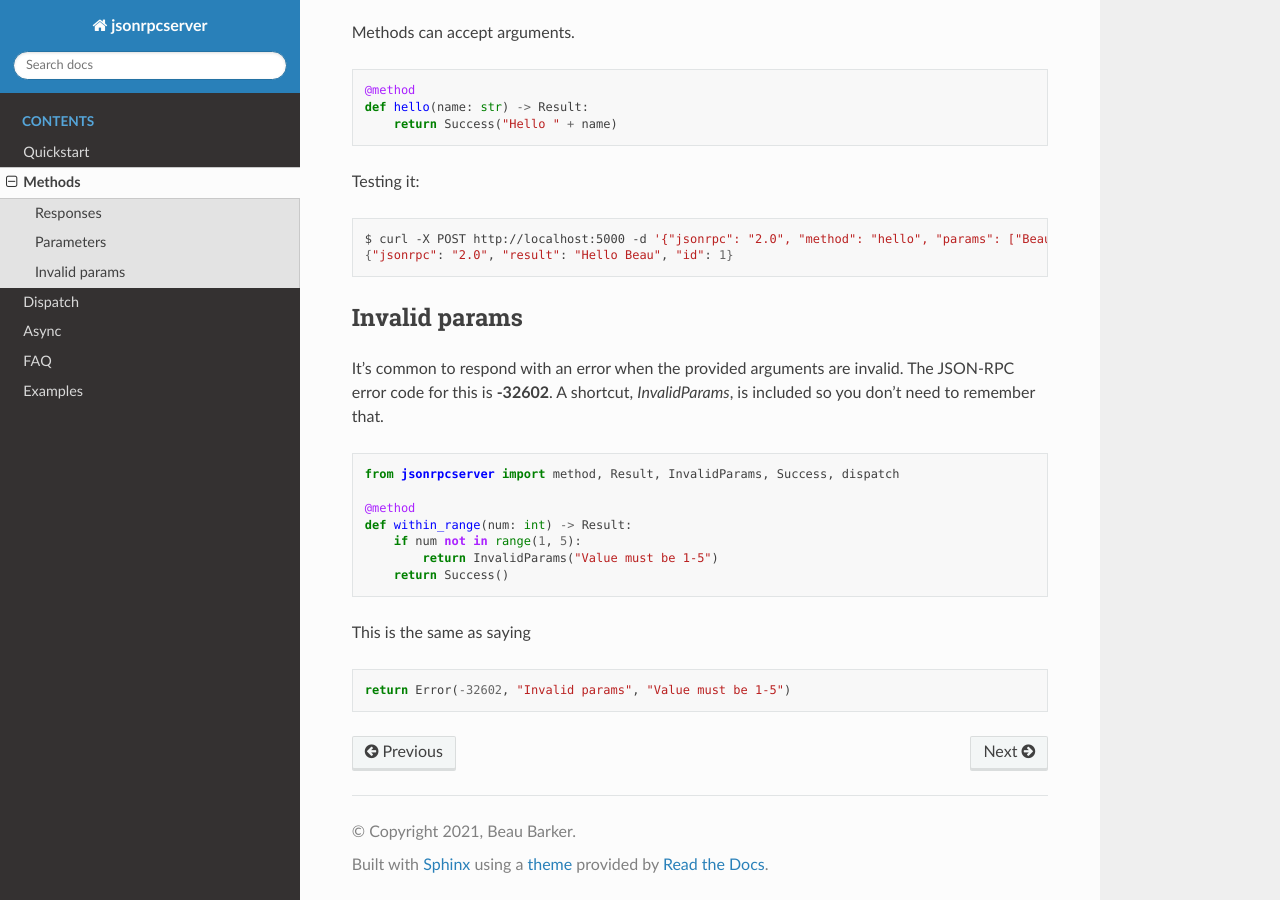
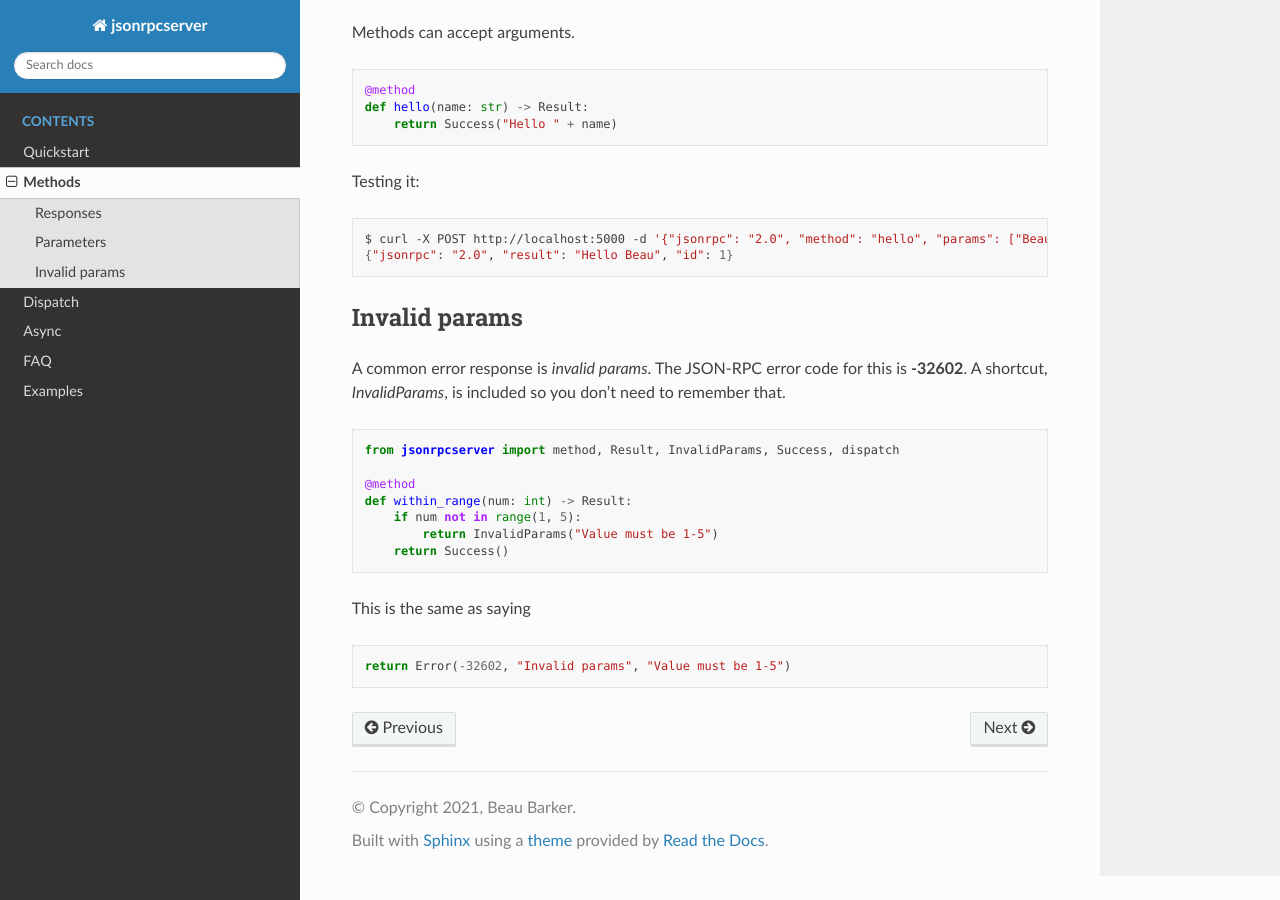
Before and after one commit to explodinglabs/jsonrpcserver, a Sphinx documentation site: the page built from docs/methods.md, in a window 1280 px wide and 900 px high, scrolled down 734 px. Built offline with Sphinx 7.4.7 and the Read the Docs theme 2.0.0, drawn with Linux system fonts in a browser that asks for light colours.

Commit message:
Update methods.md

```diff
--- a/docs/methods.md
+++ b/docs/methods.md
@@ -47,7 +47,7 @@ $ curl -X POST http://localhost:5000 -d '{"jsonrpc": "2.0", "method": "hello", "
 
 ## Invalid params
 
-It's common to respond with an error when the provided arguments are invalid.
+A common error response is *invalid params*.
 The JSON-RPC error code for this is **-32602**. A shortcut, *InvalidParams*, is
 included so you don't need to remember that.
 
```
